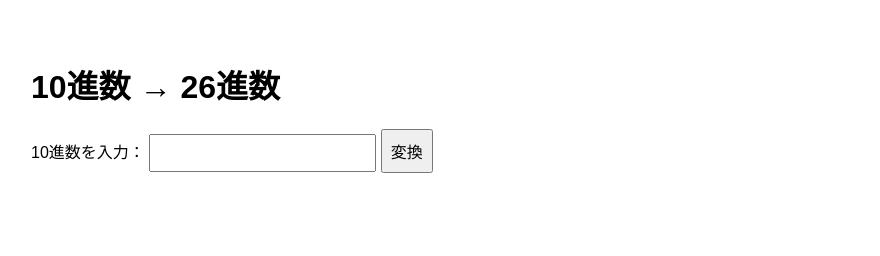
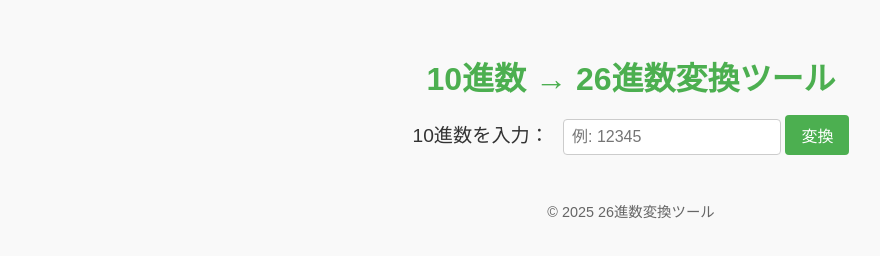
Before and after one commit to negi212/Base26, a plain HTML site: page index.html in a window 1280 px wide. Shown: the whole page, without its empty margins (9-889 px from the left). Drawn offline with Linux system fonts and the light colour scheme.

Commit message:
index.html の更新

```diff
--- a/index.html
+++ b/index.html
@@ -2,29 +2,71 @@
 <html lang="ja">
 <head>
   <meta charset="UTF-8">
+  <meta name="viewport" content="width=device-width, initial-scale=1.0">
   <title>26進数変換ツール</title>
   <style>
     body {
-      font-family: sans-serif;
+      font-family: 'Arial', sans-serif;
+      background-color: #f9f9f9;
+      color: #333;
+      text-align: center;
       padding: 2em;
+      margin: 0;
     }
-    input, button {
+    h1 {
+      font-size: 2em;
+      margin-bottom: 0.5em;
+      color: #4CAF50;
+    }
+    label {
+      font-size: 1.2em;
+      margin-right: 0.5em;
+    }
+    input {
       font-size: 1em;
       padding: 0.5em;
+      width: 200px;
+      border: 1px solid #ccc;
+      border-radius: 4px;
+      margin-bottom: 1em;
+    }
+    button {
+      font-size: 1em;
+      padding: 0.5em 1em;
+      background-color: #4CAF50;
+      color: white;
+      border: none;
+      border-radius: 4px;
+      cursor: pointer;
+      transition: background-color 0.3s ease;
+    }
+    button:hover {
+      background-color: #45a049;
     }
     .result {
       margin-top: 1em;
+      font-size: 1.2em;
       font-weight: bold;
+      color: #333;
+    }
+    footer {
+      margin-top: 2em;
+      font-size: 0.9em;
+      color: #666;
     }
   </style>
 </head>
 <body>
-  <h1>10進数 → 26進数</h1>
-  <label for="decimalInput">10進数を入力：</label>
-  <input type="number" id="decimalInput" min="0" />
-  <button onclick="convertToBase26()">変換</button>
-
+  <h1>10進数 → 26進数変換ツール</h1>
+  <div>
+    <label for="decimalInput">10進数を入力：</label>
+    <input type="number" id="decimalInput" min="0" placeholder="例: 12345" />
+    <button onclick="convertToBase26()">変換</button>
+  </div>
   <div class="result" id="result"></div>
+  <footer>
+    © 2025 26進数変換ツール
+  </footer>
 
   <script>
     function convertToBase26() {
```
